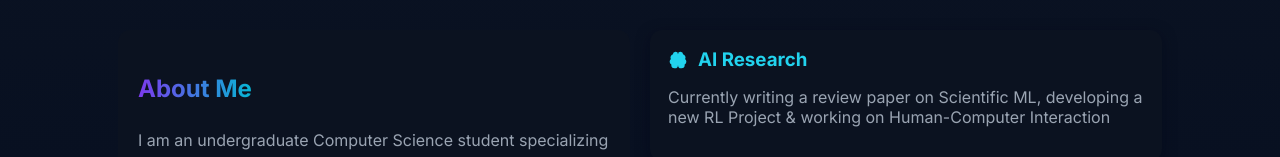
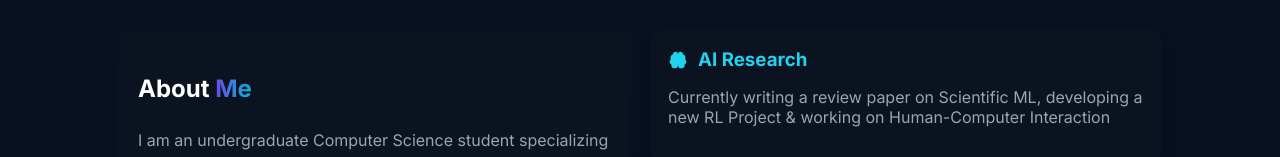
Before and after one commit to SupratikB23/SupratikB23.github.io, a plain HTML site: page index.html in a window 1280 px wide. Shown: the part 633-790 px from the top of the page. Drawn offline with Linux system fonts and the light colour scheme.

Commit message:
Update index.html

```diff
--- a/index.html
+++ b/index.html
@@ -175,9 +175,8 @@
 
       <!-- ABOUT ME Section -->
     <section class="about">
-
       <div class="about-left">
-        <h2><span class="accent">About Me</span></h2>
+        <h2 style="color: rgb(255, 255, 255);">About<span class="accent"> Me</span></h2>
         <div class="underline"></div>
         <p>I am an undergraduate Computer Science student specializing in AI & ML at the
           <span style="color:#06b6d4;font-weight:600">Institute of Engineering and Management, Kolkata</span>.
@@ -378,5 +377,7 @@
     // small unobtrusive script only for dynamic year — you can delete if you want pure HTML/CSS
     try{document.getElementById('year').textContent = new Date().getFullYear()}catch(e){}
   </script>
+
+
 </body>
 </html>
```
